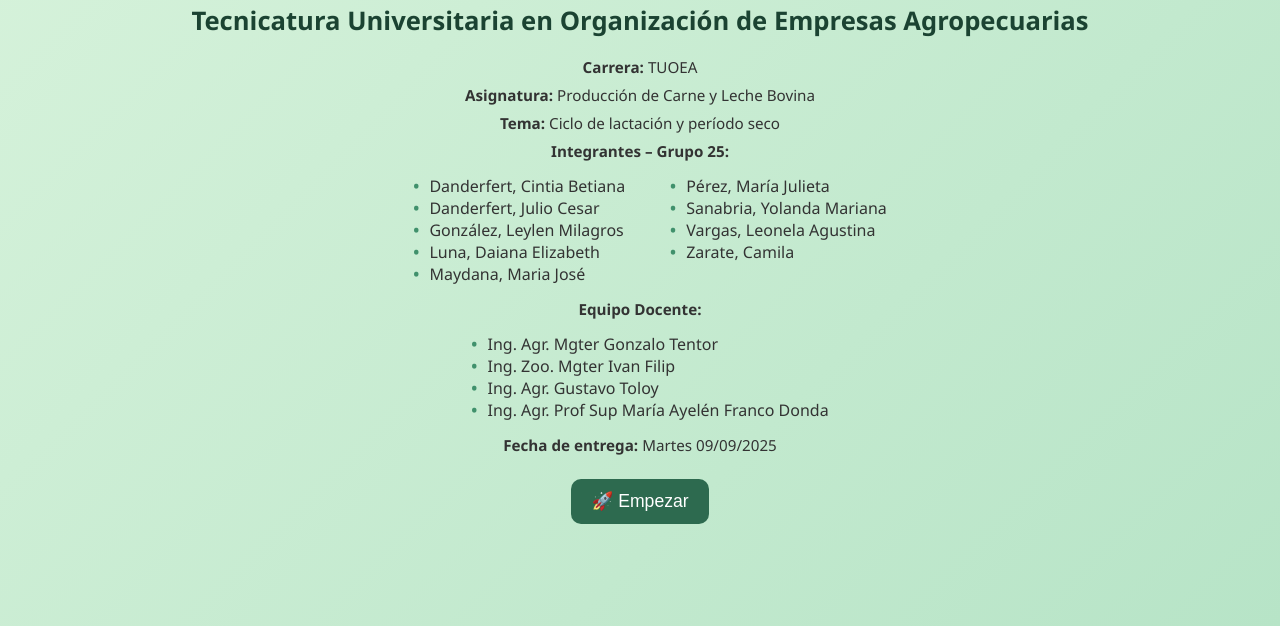
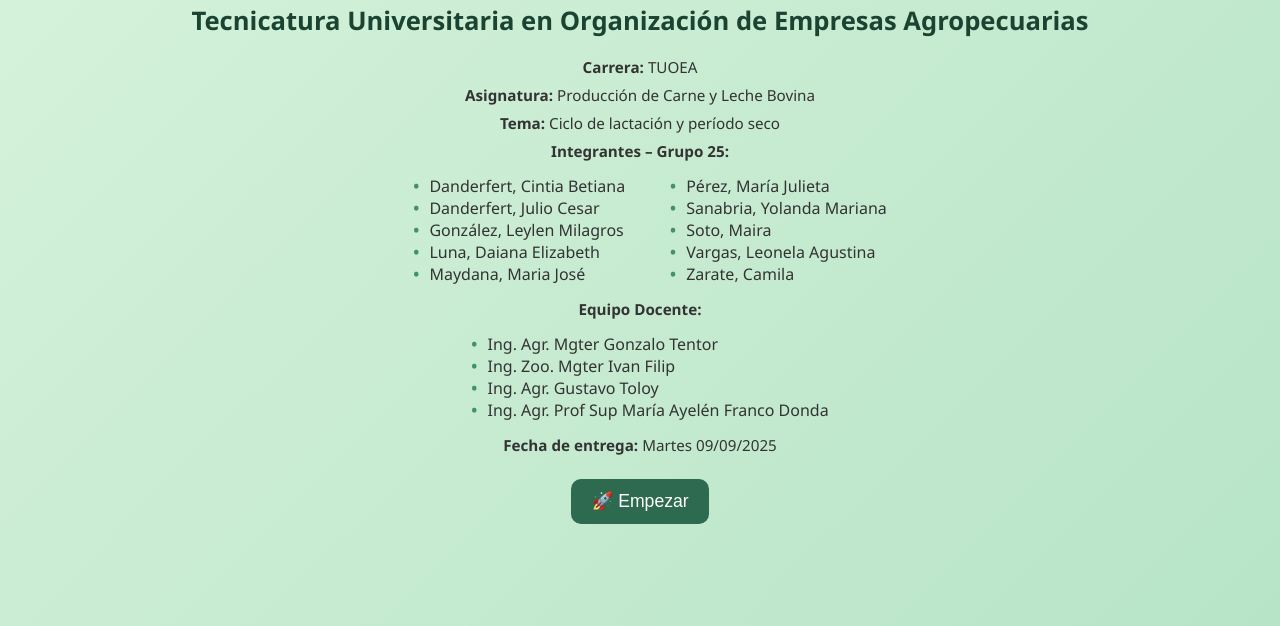
Before and after one commit to cesar385/lactacion, a plain HTML site: page index.html in a window 1280 px wide. Shown: the part 234-860 px from the top of the page. Drawn offline with nearby package versions, Linux system fonts and the light colour scheme.

Commit message:
index.html

```diff
--- a/index.html
+++ b/index.html
@@ -239,6 +239,7 @@
       <ul>
         <li>Pérez, María Julieta</li>
         <li>Sanabria, Yolanda Mariana</li>
+        <li>Soto, Maira</li>
         <li>Vargas, Leonela Agustina</li>
         <li>Zarate, Camila</li>
       </ul>
```
